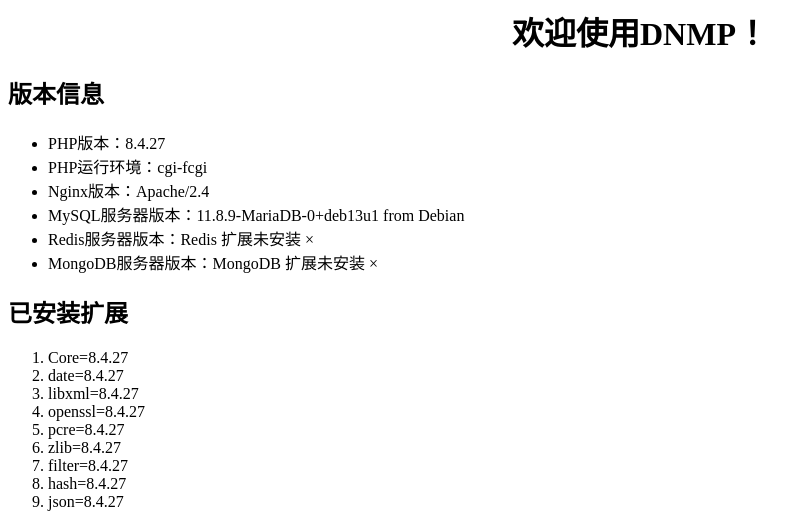
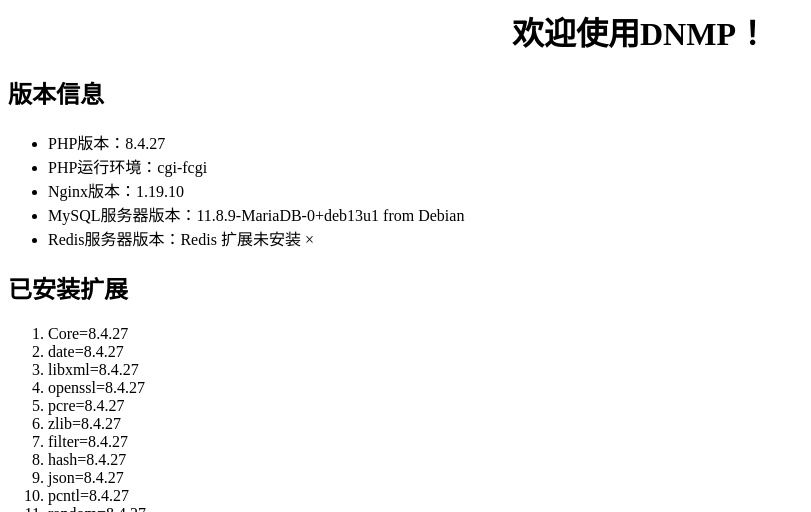
Before and after one commit to liaorg/laydock, a PHP site: page / in a window 1280 px wide. Shown: the top 512 px of the page, without its empty margins (0-811 px from the left). Run offline with PHP 8.4, Linux system fonts and the light colour scheme.

Commit message:
修改构建配置

```diff
--- a/docker-compose.cli.sample.yml
+++ b/docker-compose.cli.sample.yml
@@ -26,6 +26,7 @@ services:
     networks:
       - default
     tty: true
+    command: php /www/webman/start.php start -d
 
   mysql:
     image: mysql:${MYSQL_VERSION}
--- a/www/localhost/index.php
+++ b/www/localhost/index.php
@@ -11,10 +11,9 @@ if ($sapi != 'cli') {
     echo '<ul>';
     echo '<li>PHP版本：', PHP_VERSION, '</li>';
     echo '<li>PHP运行环境：', php_sapi_name(); '</li>';
-    echo '<li>Nginx版本：', $_SERVER['SERVER_SOFTWARE'], '</li>';
+    echo '<li>Nginx版本：1.19.10</li>';
     echo '<li>MySQL服务器版本：', getMysqlVersion(), '</li>';
     echo '<li>Redis服务器版本：', getRedisVersion(), '</li>';
-    echo '<li>MongoDB服务器版本：', getMongoVersion(), '</li>';
     echo '</ul>';
 
     echo '<h2>已安装扩展</h2>';
```
Also changed, not shown: 3 other files.
